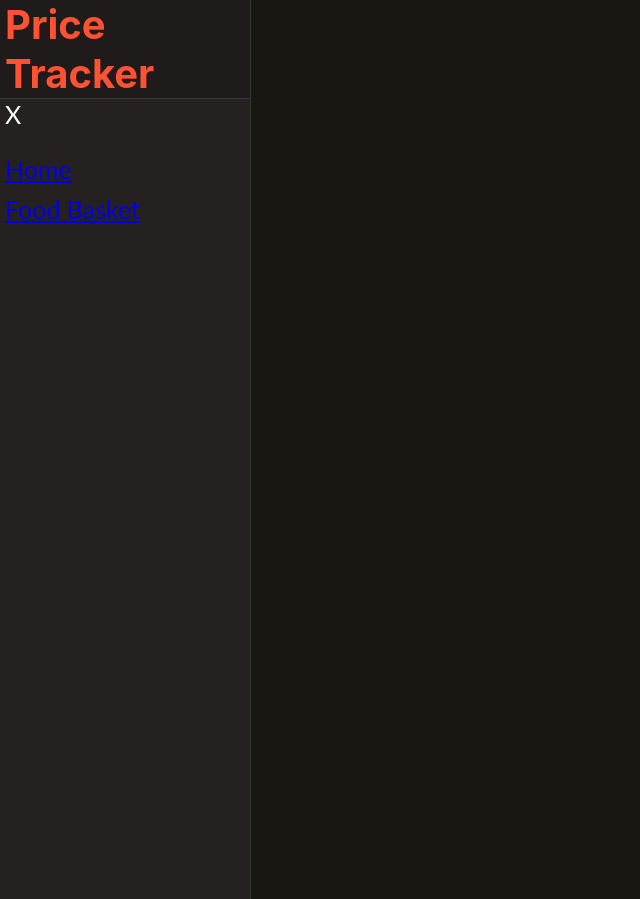
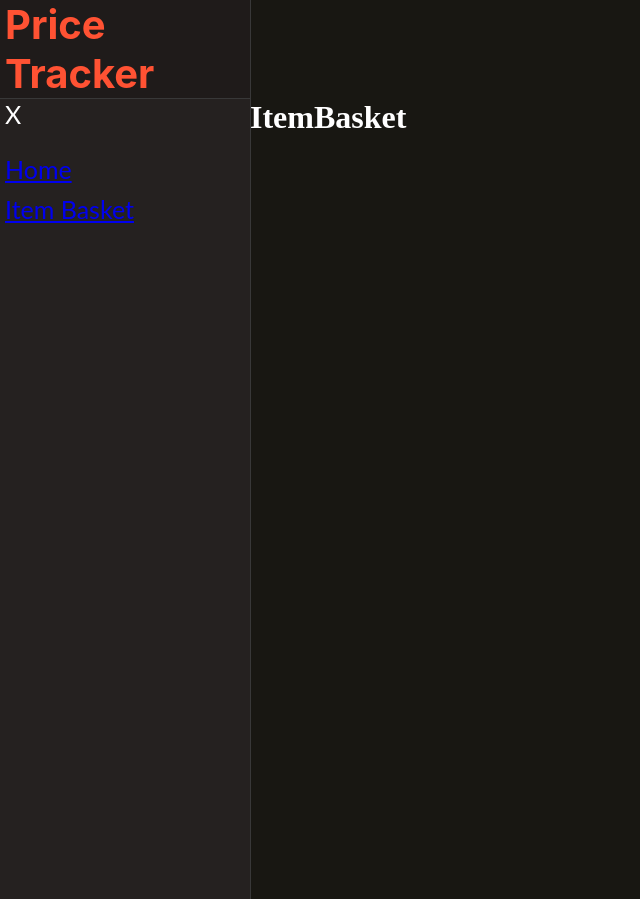
Before and after one commit to bendwet/track-price, a React (Create React App) app in the folder price_ui/price-frontend/: page /ItemBasket in a window 1280 px wide. Shown: the whole page, without its empty margins (0-640 px from the left). Built offline with nearby package versions, Linux system fonts and the light colour scheme.

Commit message:
Rename FoodBasket to ItemBasket

```diff
--- a/price_ui/price-frontend/src/App.tsx
+++ b/price_ui/price-frontend/src/App.tsx
@@ -2,7 +2,7 @@ import React from 'react';
 import './css/main.css';
 import Sidebar from './components/sidebar';
 import {BrowserRouter, Routes, Link, Route} from "react-router-dom";
-import FoodBasket from './pages/FoodBasket';
+import ItemBasket from './pages/ItemBasket';
 import Home from './pages/Home';
 
 function App() {
@@ -15,7 +15,7 @@ function App() {
         <Sidebar />
         <Routes>
           <Route path="/" element={<Home/>}/>
-          <Route path="/FoodBasket" element={<FoodBasket/>}/>
+          <Route path="/ItemBasket" element={<ItemBasket/>}/>
         </Routes>
       </BrowserRouter>
     </div>
--- a/price_ui/price-frontend/src/components/sidebarData.tsx
+++ b/price_ui/price-frontend/src/components/sidebarData.tsx
@@ -7,8 +7,8 @@ export const SidebarData = [
         className: 'sidebar-text'
     },
     {
-        title: 'Food Basket',
-        path: '/FoodBasket',
+        title: 'Item Basket',
+        path: '/ItemBasket',
         className: 'sidebar-text'
     },
 ]
--- a/price_ui/price-frontend/src/css/main.css
+++ b/price_ui/price-frontend/src/css/main.css
@@ -27,7 +27,7 @@ body {
   color: white;
 }
 
-.FoodBasket-text {
+.ItemBasket-text {
   color: white;
 }
 
--- a/price_ui/price-frontend/src/pages/FoodBasket.tsx
+++ /dev/null
@@ -1,11 +0,0 @@
-import React from "react";
-
-function FoodBasket() {
-    return (
-        <div className="FoodBasket">
-            <h1 className="FoodBasket-text">FoodBasket</h1>
-        </div>
-    );
-}
-
-export default FoodBasket;
--- /dev/null
+++ b/price_ui/price-frontend/src/pages/ItemBasket.tsx
@@ -0,0 +1,11 @@
+import React from "react";
+
+function ItemBasket() {
+    return (
+        <div className="ItemBasket">
+            <h1 className="ItemBasket-text">ItemBasket</h1>
+        </div>
+    );
+}
+
+export default ItemBasket;
```
